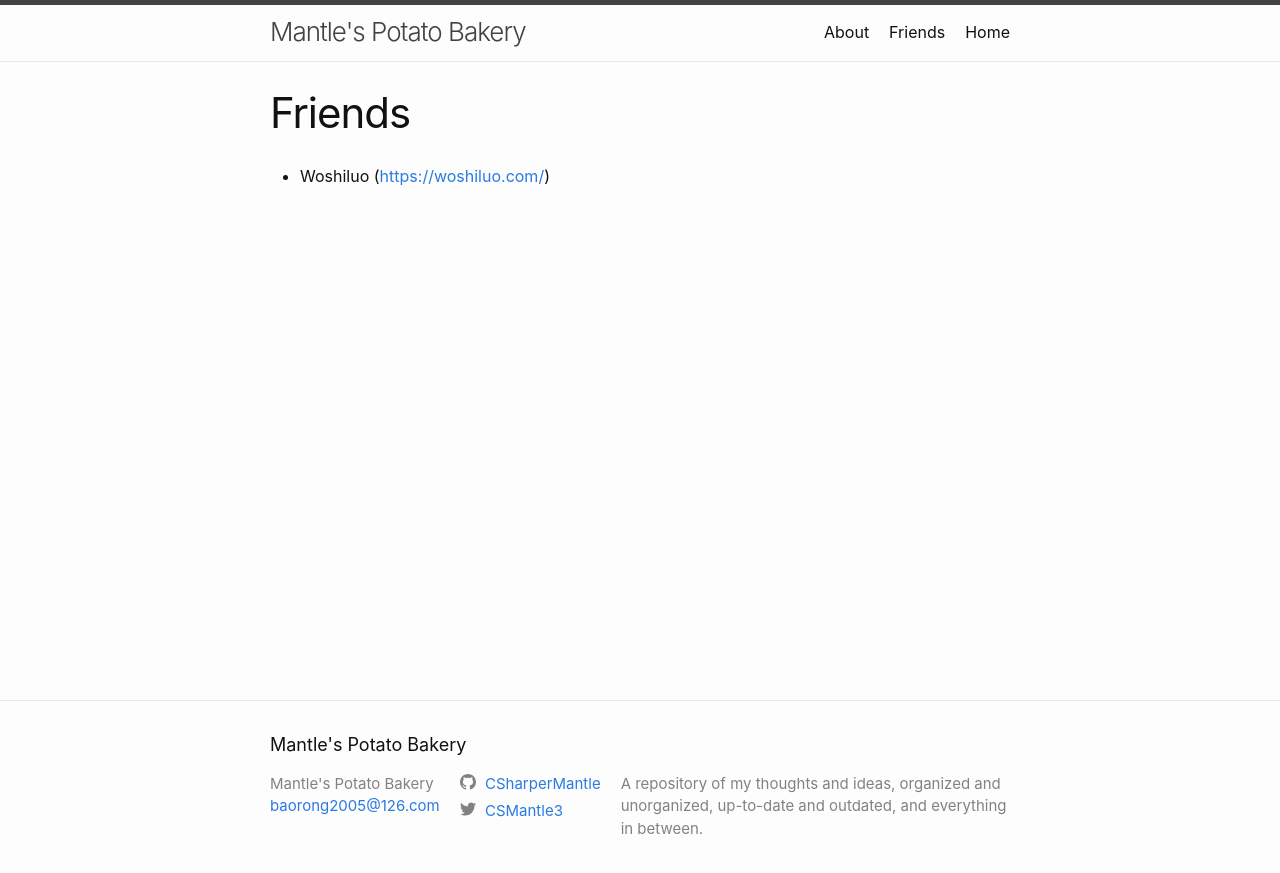
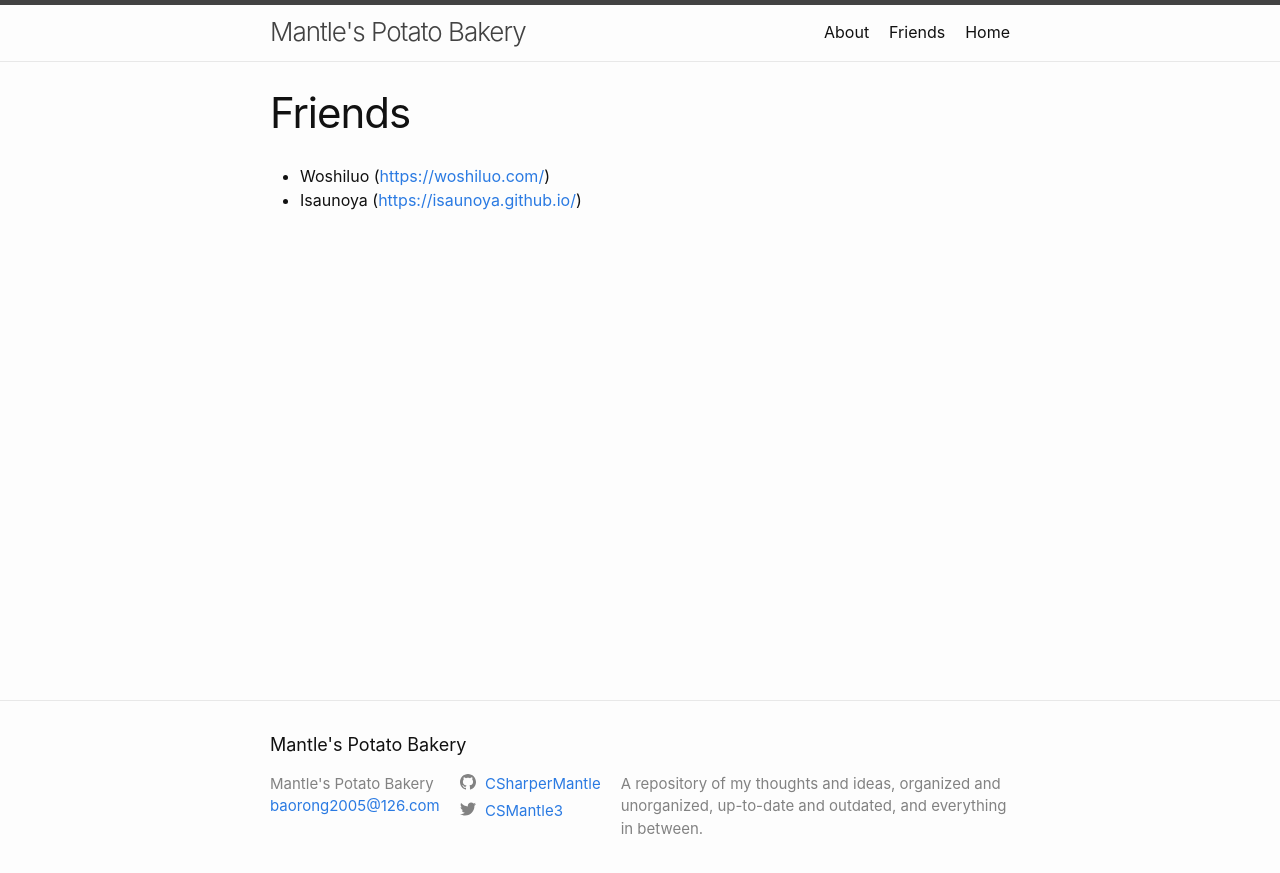
Before and after one commit to CSharperMantle/CSharperMantle.github.io, a Jekyll site: the page built from friends.md, in a window 1280 px wide. Shown: the top 873 px of the page. Built offline with Jekyll 4.4.1, drawn with Linux system fonts in a browser that asks for light colours.

Commit message:
Add isaunoya

```diff
--- a/friends.md
+++ b/friends.md
@@ -4,3 +4,4 @@ title: Friends
 ---
 
 * Woshiluo (<https://woshiluo.com/>)
+* Isaunoya (<https://isaunoya.github.io/>)
```
